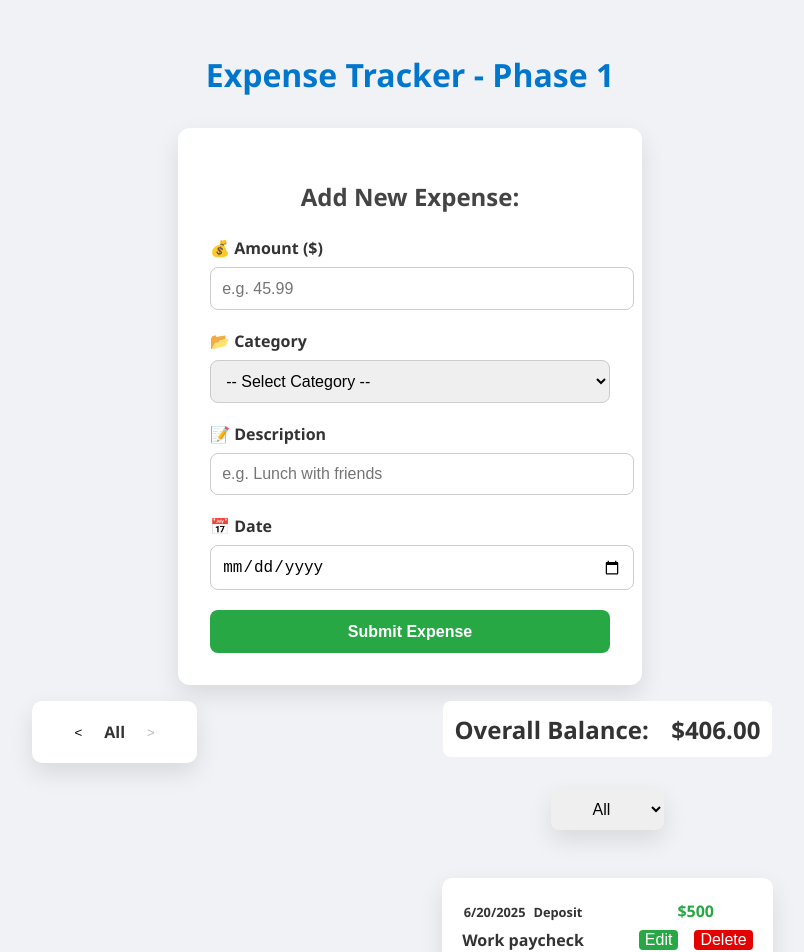
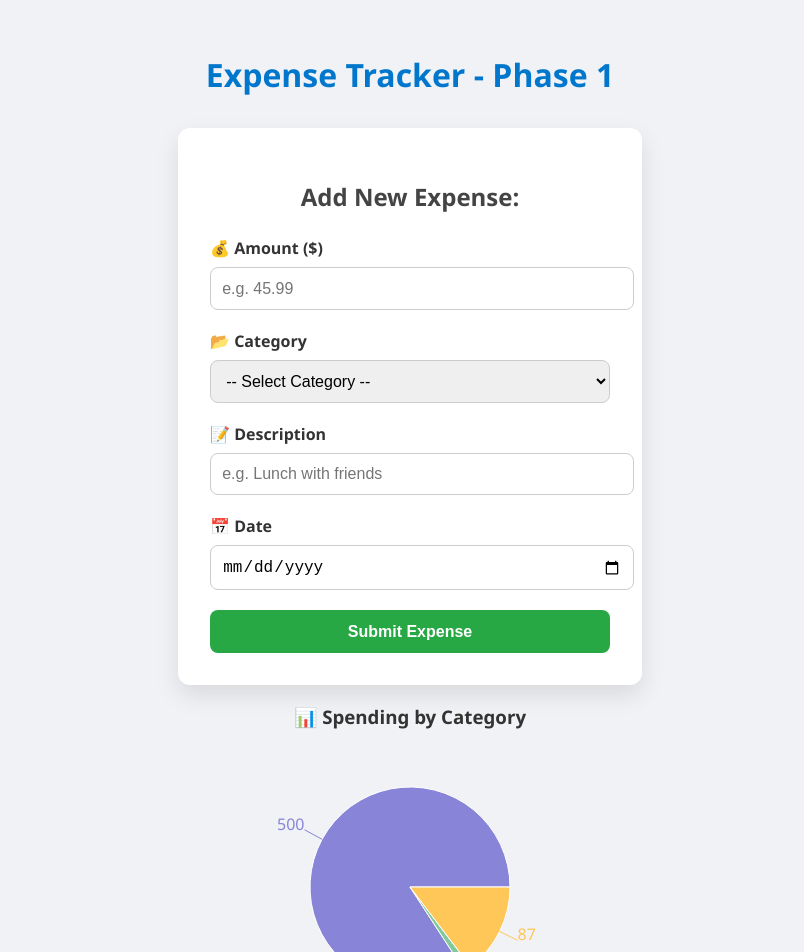
Before and after one commit to avnishsinha/Expense-Tracker-, a React (Create React App) app: page / in a window 1280 px wide. Shown: the top 952 px of the page, without its empty margins (230-1034 px from the left). Built offline with nearby package versions, Linux system fonts and the light colour scheme.

Commit message:
Add pie chart functionality

```diff
--- a/package.json
+++ b/package.json
@@ -10,6 +10,7 @@
     "react": "^19.1.0",
     "react-dom": "^19.1.0",
     "react-scripts": "5.0.1",
+    "recharts": "^3.1.0",
     "web-vitals": "^2.1.4"
   },
   "scripts": {
--- a/src/App.js
+++ b/src/App.js
@@ -1,14 +1,37 @@
-import React from 'react';
+import React, { useState } from 'react';
 import ExpenseForm from './expenseForm';
-import {ExpenseList} from './expenseCard';
+import { ExpenseList } from './expenseCard';
+import SpendingPieChart from './PieChart';
+import TestData from './testData';
 
 function App() {
+  const [expenses, setExpenses] = useState(TestData);
+
+  const handleAddExpense = (newExpense) => {
+    setExpenses((prev) => [...prev, newExpense]);
+  };
+
+  const categoryData = expenses.reduce((acc, expense) => {
+    const category = expense.category;
+    const existing = acc.find(item => item.category === category);
+    if (existing) {
+      existing.amount += parseFloat(expense.amount);
+    } else {
+      acc.push({ category, amount: parseFloat(expense.amount) });
+    }
+    return acc;
+  }, []);
+
   return (
     <div className="App">
-
       <h1>Expense Tracker - Phase 1</h1>
-      <ExpenseForm />
-      <ExpenseList />
+      <ExpenseForm onSubmitExpense={handleAddExpense} />
+      {categoryData.length > 0 ? (
+        <SpendingPieChart data={categoryData} />
+      ) : (
+        <p style={{ textAlign: 'center' }}>No expense data to display yet.</p>
+      )}
+      <ExpenseList expenses={expenses} />
     </div>
   );
 }
--- /dev/null
+++ b/src/PieChart.jsx
@@ -0,0 +1,34 @@
+import React from 'react';
+import { PieChart, Pie, Cell, Tooltip, Legend, ResponsiveContainer } from 'recharts';
+
+const COLORS = ['#8884d8', '#82ca9d', '#ffc658', '#ff8042', '#a4de6c', '#d0ed57'];
+
+const SpendingPieChart = ({ data }) => {
+  return (
+    <div style={{ width: '100%', height: 300 , marginBottom: '50px'}}>
+      <h3 style={{ textAlign: 'center' }}>📊 Spending by Category</h3>
+      <ResponsiveContainer>
+        <PieChart>
+          <Pie
+            data={data}
+            dataKey="amount"
+            nameKey="category"
+            cx="50%"
+            cy="50%"
+            outerRadius={100}
+            fill="#8884d8"
+            label
+          >
+            {data.map((entry, index) => (
+              <Cell key={entry.category} fill={COLORS[index % COLORS.length]} />
+            ))}
+          </Pie>
+          <Tooltip />
+          <Legend />
+        </PieChart>
+      </ResponsiveContainer>
+    </div>
+  );
+};
+
+export default SpendingPieChart;
```
Also changed, not shown: 1 other file (tests, documents, lock files or other folders).
